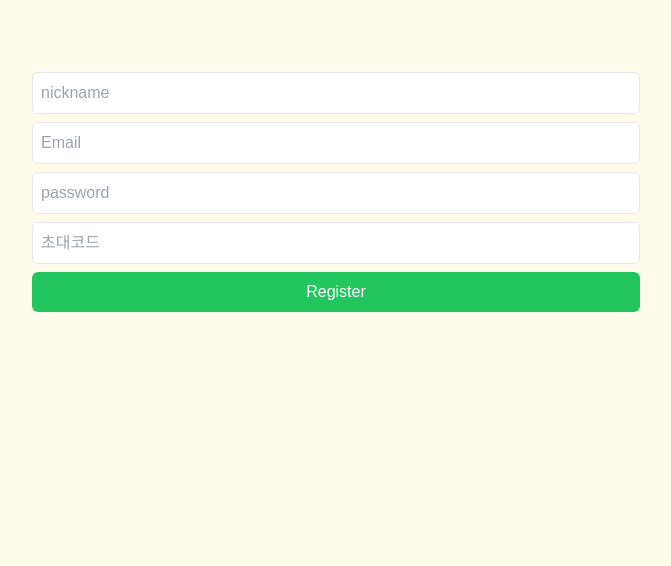
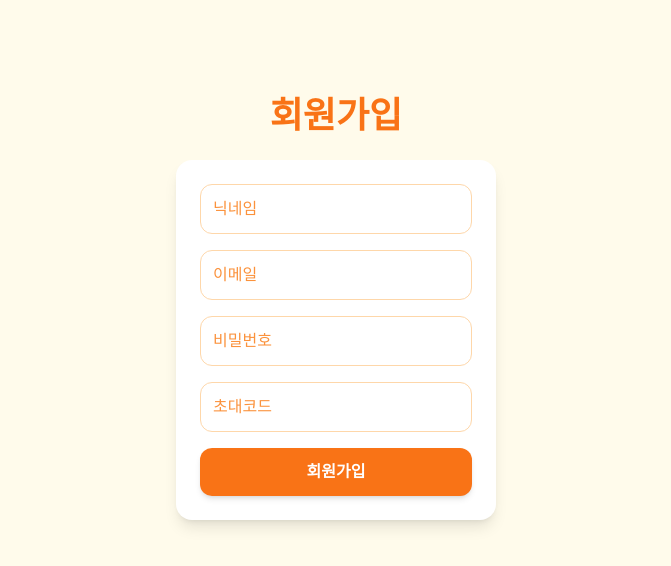
Before and after one commit to mina-dong/side-diary, a React (Vite) app in the folder frontend/: page /register in a window 1280 px wide. Shown: the top 566 px of the page, without its empty margins (304-975 px from the left). Built offline with nearby package versions, Linux system fonts and the light colour scheme; a web font is replaced by a local one.

Commit message:
feat: 로그인, 회원가입, 입력모달 css 통일

```diff
--- a/frontend/src/pages/Login.jsx
+++ b/frontend/src/pages/Login.jsx
@@ -25,15 +25,35 @@ function Login(){
         }
     };
 return(
-    <form onSubmit={handleSubmit} className="flex flex-col w-1/2 mx-auto mt-10">
-        <input type="email" value={email} onChange={e => setEmail(e.target.value)}
-            placeholder="Email" className="mb-2 border p-2 rounded-md" />
+<div className="flex flex-col items-center mt-16">
+  <h2 className="text-4xl font-bold text-orange-500 mb-6 font-handwriting"> 로그인</h2>
 
-        <input type="password" value={password} onChange={e=> setPassword(e.target.value)}
-            placeholder="password" className="mb-2 border p-2 rounded-md" />
+  <form onSubmit={handleSubmit} className="flex flex-col w-80 bg-white p-6 rounded-2xl shadow-lg">
+    <input
+      type="email"
+      value={email}
+      onChange={e => setEmail(e.target.value)}
+      placeholder="이메일"
+      className="mb-4 border border-orange-200 p-3 rounded-xl focus:outline-none focus:ring-2 focus:ring-orange-300 placeholder-orange-400"
+    />
 
-        <button type="submit" className="rounded-md bg-blue-500 text-white p-2">Login</button>
-    </form>
+    <input
+      type="password"
+      value={password}
+      onChange={e => setPassword(e.target.value)}
+      placeholder="비밀번호"
+      className="mb-4 border border-orange-200 p-3 rounded-xl focus:outline-none focus:ring-2 focus:ring-orange-300 placeholder-orange-400"
+    />
+
+    <button
+      type="submit"
+      className="bg-orange-500 text-white font-semibold py-3 rounded-xl shadow-md hover:bg-orange-600 transition-colors"
+    >
+      로그인
+    </button>
+  </form>
+</div>
+
 );
 };
 
--- a/frontend/src/pages/Resgister.jsx
+++ b/frontend/src/pages/Resgister.jsx
@@ -22,21 +22,51 @@ function Register(){
     };
 
 return(
-    <form onSubmit={handleSubmit} className="flex flex-col w-1/2 mx-auto mt-10">
-       <input type="text" value={nickname} onChange={e => setNickname(e.target.value)}
-            placeholder="nickname" className="mb-2 border p-2 rounded-md" />
+    <div className="flex flex-col items-center mt-16">
+  <h2 className="text-4xl font-bold text-orange-500 mb-6 font-handwriting">회원가입</h2>
 
-        <input type="email" value={email} onChange={e => setEmail(e.target.value)}
-            placeholder="Email" className="mb-2 border p-2 rounded-md" />
+  <form onSubmit={handleSubmit} className="flex flex-col w-80 bg-white p-6 rounded-2xl shadow-lg">
+    <input
+      type="text"
+      value={nickname}
+      onChange={e => setNickname(e.target.value)}
+      placeholder="닉네임"
+      className="mb-4 border border-orange-200 p-3 rounded-xl focus:outline-none focus:ring-2 focus:ring-orange-300 placeholder-orange-400"
+    />
 
-        <input type="password" value={password} onChange={e=> setPassword(e.target.value)}
-            placeholder="password" className="mb-2 border p-2 rounded-md" />
+    <input
+      type="email"
+      value={email}
+      onChange={e => setEmail(e.target.value)}
+      placeholder="이메일"
+      className="mb-4 border border-orange-200 p-3 rounded-xl focus:outline-none focus:ring-2 focus:ring-orange-300 placeholder-orange-400"
+    />
 
-        <input type="text" value={invitationCode} onChange={e=> setInvitationCode(e.target.value)}
-            placeholder="초대코드" className="mb-2 border p-2 rounded-md" />
+    <input
+      type="password"
+      value={password}
+      onChange={e => setPassword(e.target.value)}
+      placeholder="비밀번호"
+      className="mb-4 border border-orange-200 p-3 rounded-xl focus:outline-none focus:ring-2 focus:ring-orange-300 placeholder-orange-400"
+    />
 
-        <button type="submit" className="rounded-md bg-green-500 text-white p-2">Register</button>
-    </form>
+    <input
+      type="text"
+      value={invitationCode}
+      onChange={e => setInvitationCode(e.target.value)}
+      placeholder="초대코드"
+      className="mb-4 border border-orange-200 p-3 rounded-xl focus:outline-none focus:ring-2 focus:ring-orange-300 placeholder-orange-400"
+    />
+
+    <button
+      type="submit"
+      className="bg-orange-500 text-white font-semibold py-3 rounded-xl shadow-md hover:bg-orange-600 transition-colors"
+    >
+      회원가입
+    </button>
+  </form>
+</div>
+
 );
 };
 
--- a/frontend/src/pages/WriteModal.jsx
+++ b/frontend/src/pages/WriteModal.jsx
@@ -1,7 +1,7 @@
 import React, { useState, useEffect } from 'react';
 import { postDiary, putDiary } from "../api/diary";
 
-    const WriteModal = ({ onClose, onSuccess, diaryToEdit}) => {
+const WriteModal = ({ onClose, onSuccess, diaryToEdit }) => {
   const [title, setTitle] = useState('');
   const [content, setContent] = useState('');
   const [background, setBackground] = useState('');
@@ -44,15 +44,28 @@
 
   return (
     <div className="fixed inset-0 bg-black bg-opacity-40 flex items-center justify-center z-50">
-          <div className="bg-white p-6 rounded shadow-lg min-w-[300px]">
-            <h2 className="text-lg font-bold mb-4 text-orange-800/80"> {diaryToEdit ? "글 다듬기" : "글 남기기"} </h2>
-            <form onSubmit={handleSubmit}>
+      <div className="bg-white p-6 rounded-2xl shadow-lg min-w-[320px] w-11/12 max-w-md">
+        <h2 className="text-2xl font-bold mb-4 text-orange-500 font-handwriting text-center">
+          {diaryToEdit ? "글 다듬기" : "글 남기기"}
+        </h2>
 
-              <input type="text" placeholder="제목"  value={title} onChange={e => setTitle(e.target.value)} className="border rounded-xl p-2 focus:outline-none focus:ring-2 focus:ring-gray-200 w-full mb-2" />
+        <form onSubmit={handleSubmit} className="flex flex-col gap-3">
+          <input
+            type="text"
+            placeholder="제목"
+            value={title}
+            onChange={e => setTitle(e.target.value)}
+            className="border border-orange-200 p-3 rounded-xl focus:outline-none focus:ring-2 focus:ring-orange-300 w-full"
+          />
 
-              <textarea placeholder="내용" value={content} onChange={e => setContent(e.target.value)} className="border rounded-xl p-2 w-full mb-2 focus:outline-none focus:ring-2 focus:ring-gray-200" />
+          <textarea
+            placeholder="내용"
+            value={content}
+            onChange={e => setContent(e.target.value)}
+            className="border border-orange-200 p-3 rounded-xl focus:outline-none focus:ring-2 focus:ring-orange-300 w-full min-h-[100px]"
+          />
 
-              <div className="flex justify-around mb-4">
+          <div className="flex justify-around mb-2">
             {colors.map(color => (
               <label key={color.value} className="flex flex-col items-center cursor-pointer">
                 <input
@@ -63,19 +76,34 @@
                   onChange={e => setBackground(e.target.value)}
                   className="hidden"
                 />
-                        <div className={`w-4 h-4 rounded-full border-2 ${background === color.value ? 'ring-2 ring-offset-2 ring-gray-200' : ''} bg-${color.value.toLowerCase()}-100`}></div>
-                        <span className="text-xs mt-1 text-gray-800">{color.label}</span>
+                <div
+                  className={`w-6 h-6 rounded-full ${background === color.value ? 'ring-2 ring-offset-2 ring-orange-300' : ''
+                    } bg-${color.value.toLowerCase()}-100`}
+                ></div>
+                <span className="text-xs mt-1 text-gray-700">{color.label}</span>
               </label>
             ))}
           </div>
 
-              <div className="flex justify-end gap-2">
-                <button type="button" onClick={onClose} className="p-2 bg-gray-200 rounded-full">닫기</button>
-                <button type="submit" className="p-2 bg-orange-400 text-white rounded-full hover:bg-orange-600">{diaryToEdit ? "수정" : "작성"}</button>
+          <div className="flex justify-end gap-3 mt-2">
+            <button
+              type="button"
+              onClick={onClose}
+              className="px-4 py-2 bg-gray-200 rounded-xl hover:bg-gray-300 transition-colors"
+            >
+              닫기
+            </button>
+            <button
+              type="submit"
+              className="px-4 py-2 bg-orange-400 text-white rounded-xl hover:bg-orange-500 transition-colors"
+            >
+              {diaryToEdit ? "수정" : "작성"}
+            </button>
           </div>
         </form>
       </div>
     </div>
+
   );
 };
 
```
Lines whose indentation alone changed are shown as unchanged.
